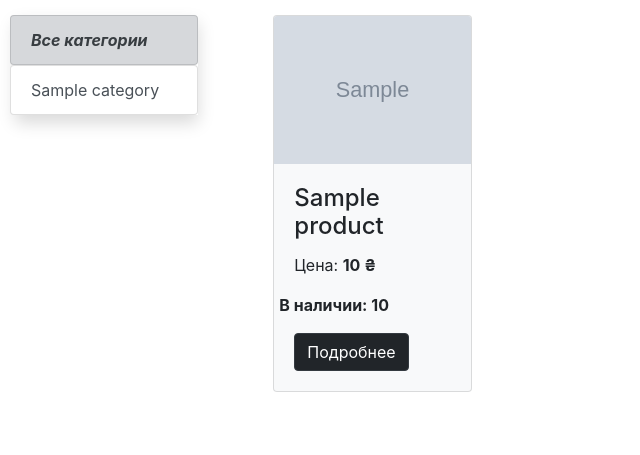
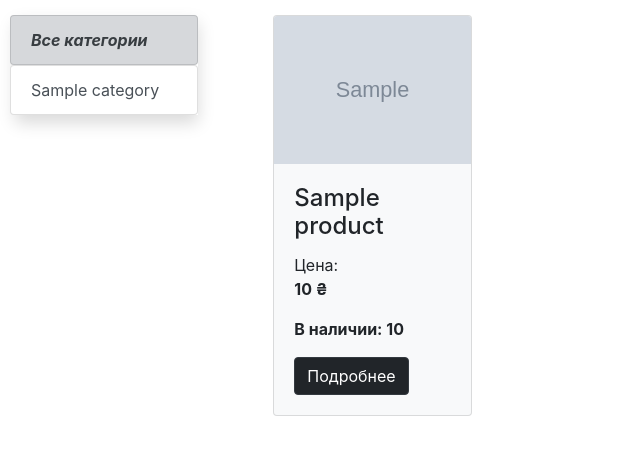
Before and after one commit to YaroslavVolvach/Online-store, a Django app: template catalog/templates/catalog/product_list.html in a window 1280 px wide. Shown: the part 118-573 px from the top of the page, without its empty margins (0-640 px from the left). Run offline with Django 3.2, Linux system fonts and the light colour scheme; the template is opened without the code that fills it: most values are stand-ins (such as "Sample title", 1, 10 or a date in 2020); grey boxes marked "Sample" are stand-in pictures; some libraries are stand-ins or nearby versions.

Commit message:
A lot of updates

```diff
--- a/catalog/templates/catalog/product_list.html
+++ b/catalog/templates/catalog/product_list.html
@@ -54,9 +54,9 @@
                                                   <h4 class="card-title">{{product.title}}</h4>
 
                                                       <div class="row">
-                                                          <div class="col-sm-8"><p>Цена:  <strong>{{product.price}} ₴</strong></p></div>
+                                                          <div class="col-sm-6"><p>Цена:  <strong>{{product.price}} ₴</strong></p></div>
                                                           {% if product.quantity > 0%}
-                                                            <div><p><strong>В наличии: {{product.quantity}}</strong></p></div>
+                                                            <div class="col"><p><strong>В наличии: {{product.quantity}}</strong></p></div>
                                                           {% else %}
                                                             <div><strong><p class="text-danger">Нет в наличии</p></strong></div>
                                                           {% endif %}
```
